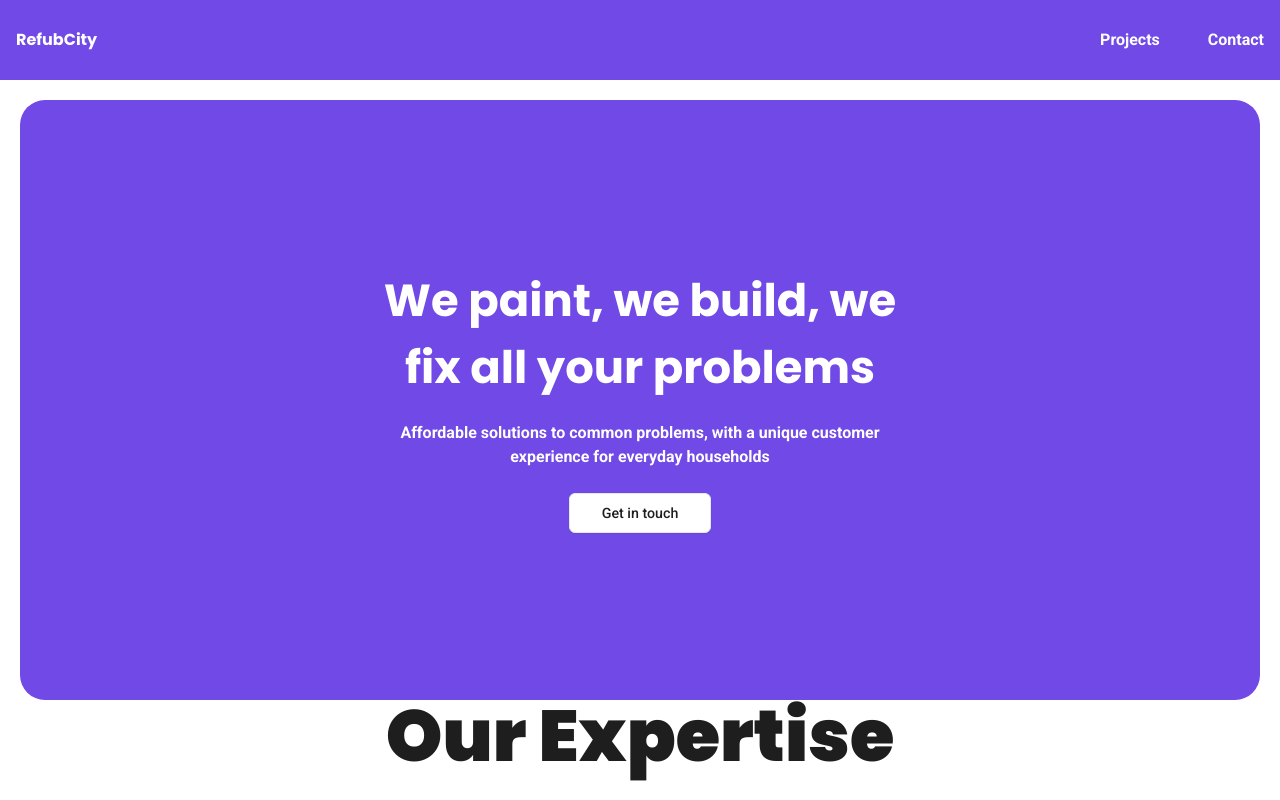
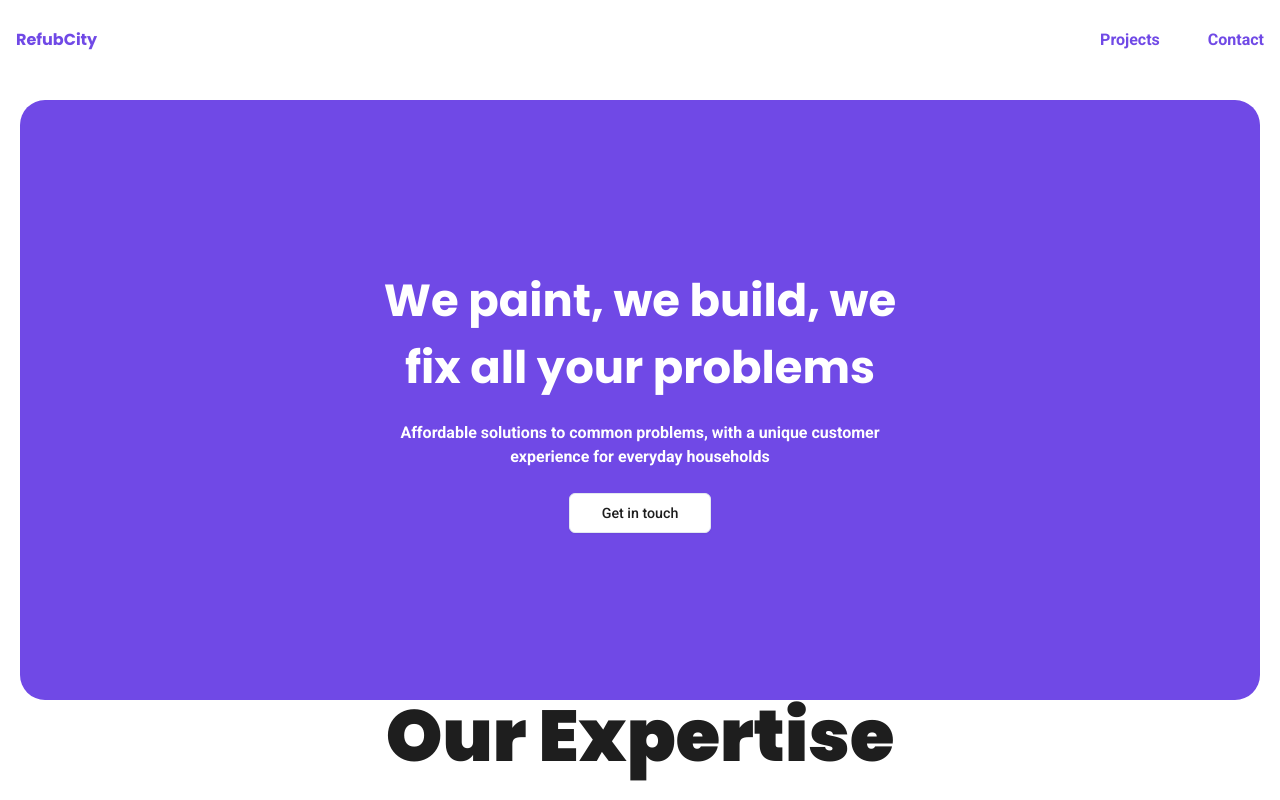
Before and after one commit to pmita/ahandymaninnewcastle.co.uk, a Next.js app: page / in a window 1280 px wide. Shown: the top 800 px of the page. Built offline with nearby package versions, Linux system fonts and the light colour scheme.

Commit message:
style: navbar styles

```diff
--- a/components/layout/navbar.tsx
+++ b/components/layout/navbar.tsx
@@ -3,10 +3,10 @@ import Link from "next/link"
 
 export async function NavBar() {
   return (
-    <nav className="container min-h-[10vh] mx-auto bg-primary flex justify-between items-center p-4">
+    <nav className="container min-h-[10vh] mx-auto bg-neutral flex justify-between items-center p-4">
       <Link
         href="/"
-        className="text-md text-neutral font-poppins font-bold"
+        className="text-md text-primary font-poppins font-bold"
       >
         RefubCity
       </Link>
@@ -14,7 +14,7 @@ export async function NavBar() {
         <li className="lg:px-4">
           <Link
             href="/projects"
-            className="text-neutral font-semibold hover:opacity-80"
+            className="text-primary font-semibold hover:opacity-80"
           >
             Projects
           </Link>
@@ -22,7 +22,7 @@ export async function NavBar() {
         <li className="lg:pl-4">
           <Link
             href="/contact"
-            className="text-neutral font-semibold hover:opacity-80"
+            className="text-primary font-semibold hover:opacity-80"
           >
             Contact
           </Link>
```
